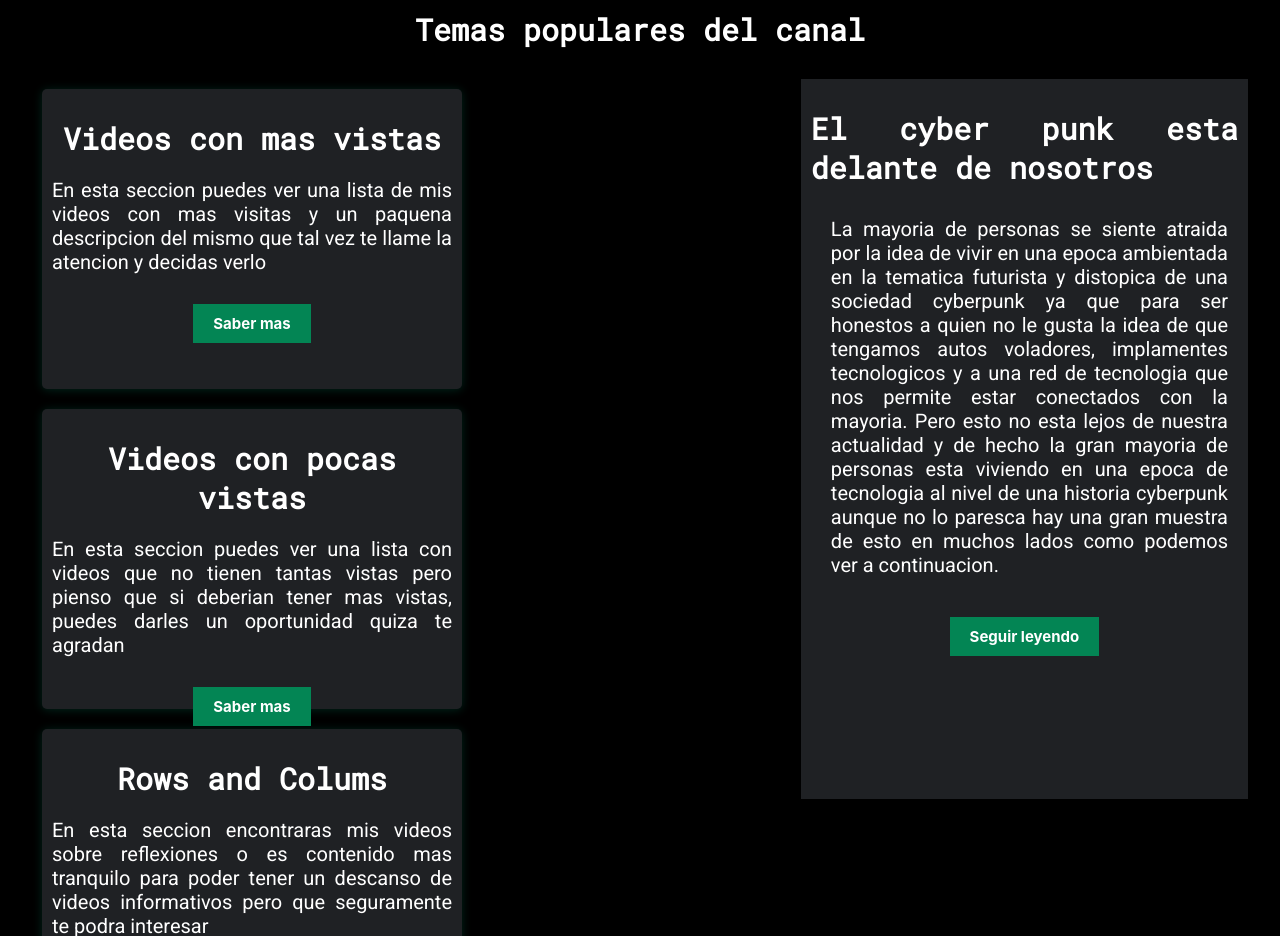
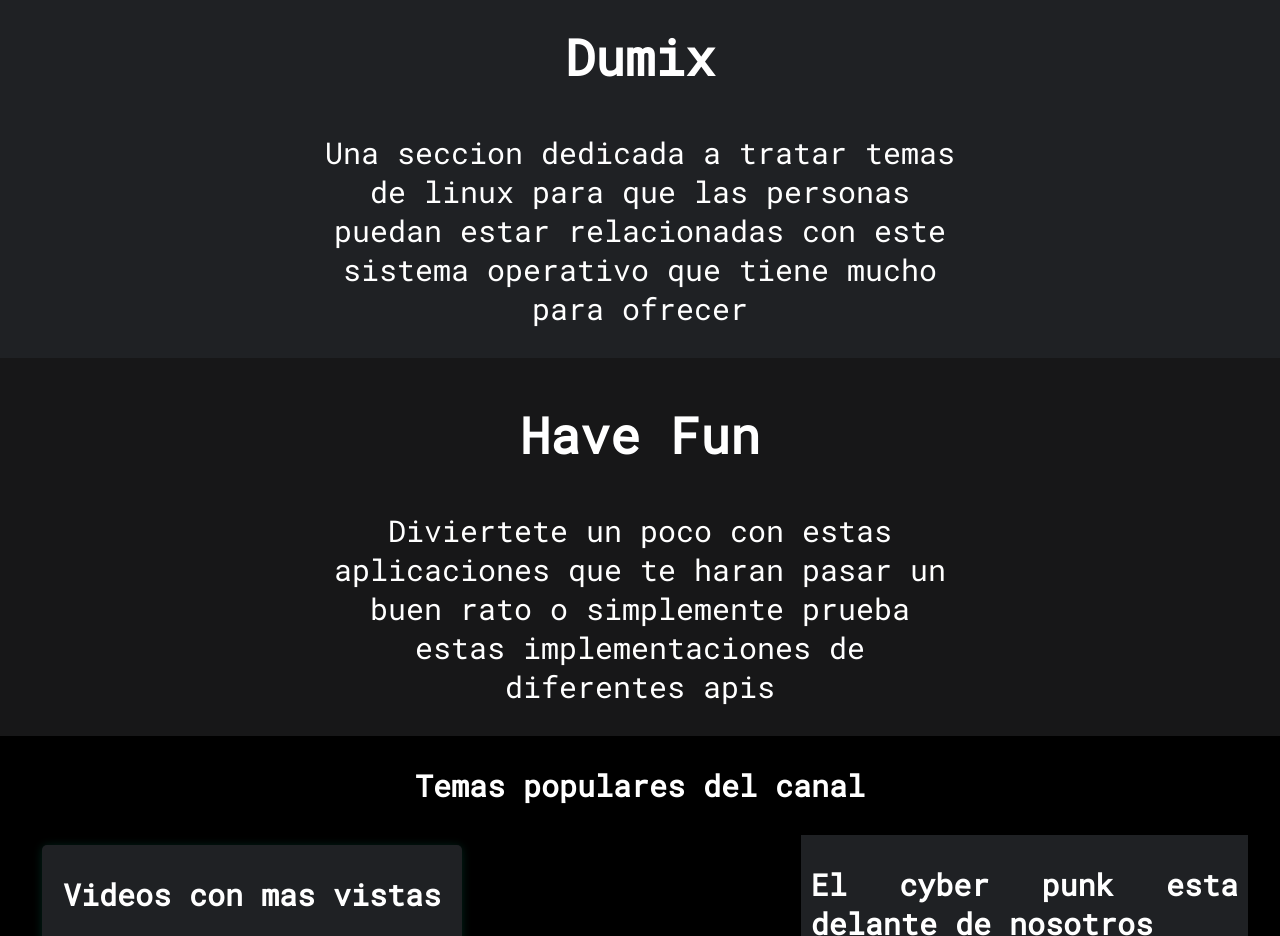
Before and after one commit to SteveBartmoss/steveapp, a React (Create React App) app: page / in a window 1280 px wide. Shown: the part 5120-6056 px from the top of the page. Built offline with nearby package versions, Linux system fonts and the light colour scheme.

Commit message:
add a more sections

```diff
--- a/src/pages/Home.jsx
+++ b/src/pages/Home.jsx
@@ -254,6 +254,28 @@ function Home() {
                     </FlexDiv>
                 </Section1>
 
+                <Section2>
+                    <FlexDiv>
+                        <h1 className="title-1">Dumix</h1>
+                        <p className="p-main">
+                            Una seccion dedicada a tratar temas de linux
+                            para que las personas puedan estar relacionadas
+                            con este sistema operativo que tiene mucho para
+                            ofrecer
+                        </p>
+                    </FlexDiv>
+                </Section2>
+
+                <Section1>
+                    <FlexDiv>
+                        <h1 className="title-1">Have Fun</h1>
+                        <p className="p-main">
+                            Diviertete un poco con estas aplicaciones que
+                            te haran pasar un buen rato o simplemente prueba
+                            estas implementaciones de diferentes apis
+                        </p>
+                    </FlexDiv>
+                </Section1>
             </div>
             <div className="Contenedor">
                 <h3 className="title1">Temas populares del canal</h3>
```
